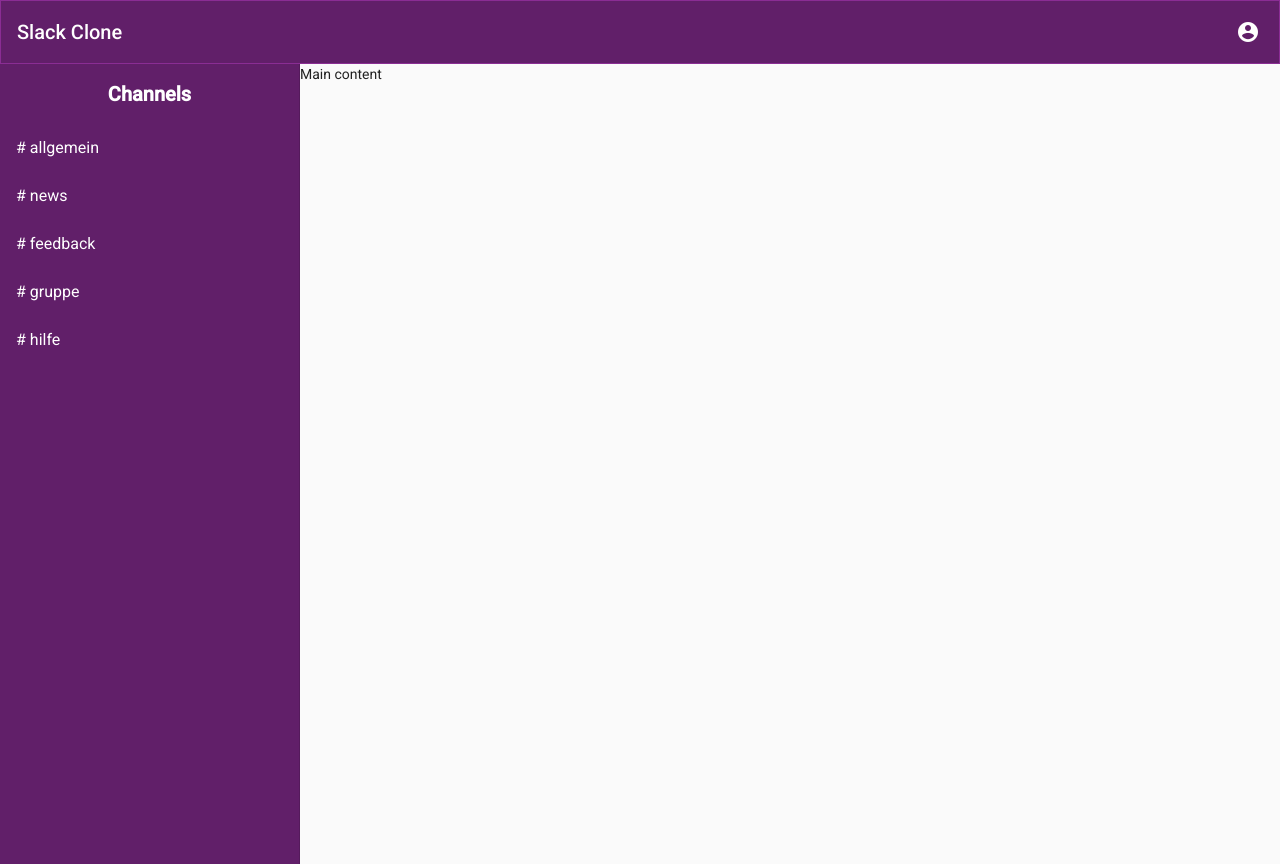
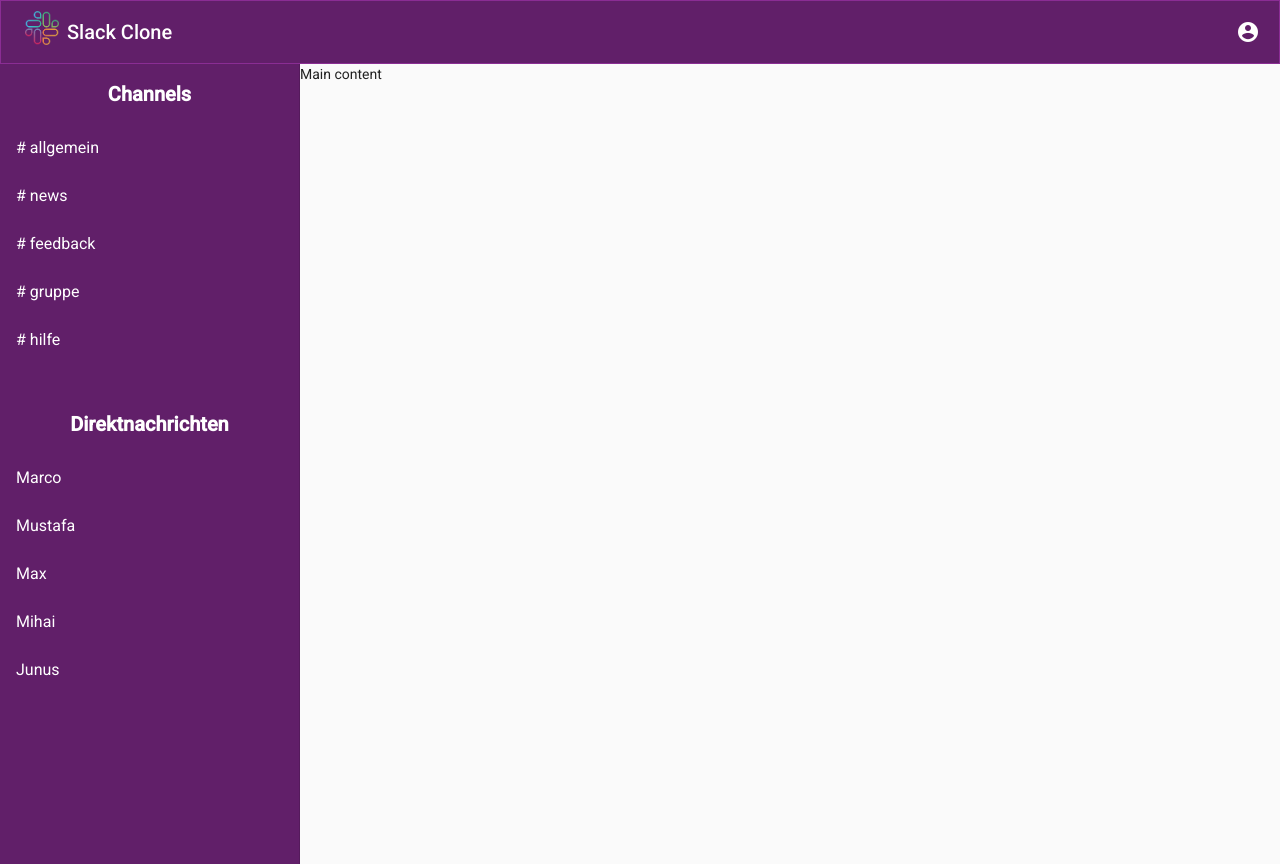
Before and after one commit to MarcoSuess/Slack, an Angular app: page / in a window 1280 px wide. Built offline with nearby package versions, Linux system fonts and the light colour scheme; what @angular/fire would draw is missing.

Commit message:
layout message area / layout style

```diff
--- a/src/app/app.component.html
+++ b/src/app/app.component.html
@@ -1,6 +1,6 @@
 <!--toolbar-->
 <mat-toolbar class="toolbar-container">
-
+  <div class="logo"><img src="assets/img/slacklogo.png"></div>
   <span>Slack Clone</span>
   <span class="example-spacer"></span>
   <mat-icon aria-hidden="false" aria-label="Example home icon">
@@ -18,8 +18,25 @@
       <mat-list-item class="list-item"># gruppe</mat-list-item>
       <mat-list-item class="list-item"># hilfe</mat-list-item>
     </mat-list>
+
+<div class="message-container">
+    <div class="message"><p><b>Direktnachrichten</b></p></div>
+      <mat-list class="list">
+        <mat-list-item class="list-item">Marco</mat-list-item>
+        <mat-list-item class="list-item">Mustafa</mat-list-item>
+        <mat-list-item class="list-item">Max</mat-list-item>
+        <mat-list-item class="list-item">Mihai</mat-list-item>
+        <mat-list-item class="list-item">Junus</mat-list-item>
+      </mat-list>
+
+    </div>
   </mat-drawer>
 
-  <mat-drawer-content>Main content</mat-drawer-content>
+
+  <mat-drawer-content>Main content
+
+
+  </mat-drawer-content>
+
 
 </mat-drawer-container>
--- a/src/app/app.component.scss
+++ b/src/app/app.component.scss
@@ -54,6 +54,22 @@
     }
 }
 
+.message {
+
+    color: white;
+
+    p {
+
+        font-size: 20px;
+    }
+}
+
+.logo img {
+
+    height: 50px;
+    width: 50px;
+}
+
 .material-icons-outlined {
 
     position: absolute;
@@ -66,3 +82,9 @@
 
     text-align: center;
 }
+
+.message-container {
+
+    padding-top: 50px;
+
+}
--- a/src/app/app.module.ts
+++ b/src/app/app.module.ts
@@ -12,6 +12,7 @@ import {MatToolbarModule} from '@angular/material/toolbar';
 import {MatSidenavModule} from '@angular/material/sidenav';
 import {MatIconModule} from '@angular/material/icon';
 import {MatListModule} from '@angular/material/list';
+
 
 @NgModule({
   declarations: [
```
Also changed, not shown: src/assets/img/slacklogo.png (added).
